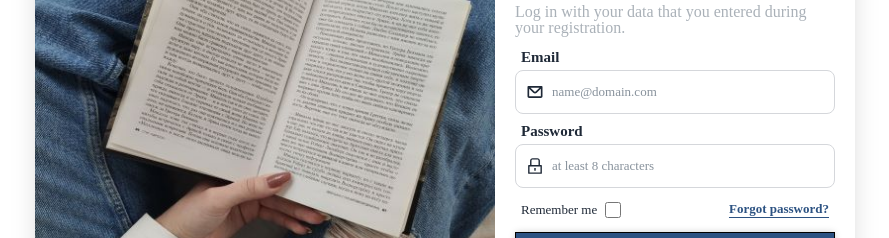
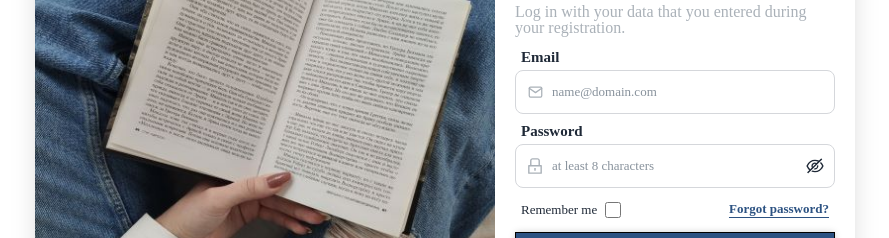
Before and after one commit to woohyeon-dev/booklovers, a React app in the folder client/: page /login in a window 1280 px wide. Shown: the part 254-492 px from the top of the page, without its empty margins (195-1084 px from the left). Built offline with nearby package versions, Linux system fonts and the light colour scheme; a web font is replaced by a local one.

Commit message:
Implement input password view/hide function

```diff
--- a/client/src/components/Input.tsx
+++ b/client/src/components/Input.tsx
@@ -1,9 +1,11 @@
-import React from 'react';
+import React, { useState } from 'react';
 import styled from 'styled-components';
 import { IconType } from 'react-icons/lib';
+import { AiOutlineEye, AiOutlineEyeInvisible } from 'react-icons/ai';
 
 type props = {
   Icon?: IconType;
+  iconWidth?: number;
   label?: string;
   name: string;
   type: string;
@@ -12,18 +14,35 @@ type props = {
   onChange: (e: React.ChangeEvent<HTMLInputElement>) => void;
 };
 
-const Input = (props: props) => {
-  const { label, Icon, ...rest } = props;
+const Input = ({ label, Icon, iconWidth = 20, type, ...rest }: props) => {
+  const [inputType, setInputType] = useState(type);
+  const [visible, setVisible] = useState(false);
+  const toggleIcon = (e: React.MouseEvent<SVGElement>) => {
+    setVisible((current) => {
+      if (!current) {
+        setInputType('text');
+      } else {
+        setInputType(type);
+      }
+      return !current;
+    });
+  };
   return (
     <InputBox>
       {label && (
-        <label className="customLabel" htmlFor={props.name}>
+        <label className="customLabel" htmlFor={rest.name}>
           {label}
         </label>
       )}
       <div className="inputGroup">
-        {Icon && <Icon className="icon" />}
-        <input style={Icon && { paddingLeft: '36px' }} className="customInput" {...rest} />
+        {Icon && <Icon className="icon" style={{ width: `${iconWidth}px`, margin: `0 ${(20 - iconWidth) / 2}px` }} />}
+        <input className="customInput" style={Icon && { padding: '0 36px' }} type={inputType} {...rest} />
+        {type === 'password' &&
+          (visible ? (
+            <AiOutlineEye className="visibleIcon" onClick={toggleIcon} />
+          ) : (
+            <AiOutlineEyeInvisible className="visibleIcon" onClick={toggleIcon} />
+          ))}
       </div>
     </InputBox>
   );
@@ -49,11 +68,11 @@ const InputBox = styled.div`
   }
 
   .icon {
-    width: 20px;
     height: 20px;
     position: absolute;
     top: 12px;
     left: 10px;
+    color: #aab1b8;
   }
 
   .customInput {
@@ -64,6 +83,14 @@ const InputBox = styled.div`
     border: 1px solid #d5d7db;
     border-radius: 0.5rem;
   }
+
+  .visibleIcon {
+    width: 20px;
+    height: 20px;
+    position: absolute;
+    top: 12px;
+    right: 10px;
+  }
 `;
 
 export default Input;
--- a/client/src/pages/Login.tsx
+++ b/client/src/pages/Login.tsx
@@ -1,7 +1,7 @@
 import React from 'react';
 import styled from 'styled-components';
 import { Input, Button, FormContainer } from '@components';
-import { CgMail } from 'react-icons/cg';
+import { FiMail } from 'react-icons/fi';
 import { AiOutlineLock, AiFillFacebook } from 'react-icons/ai';
 import { Link } from 'react-router-dom';
 
@@ -16,7 +16,8 @@ const Login = () => {
           type="email"
           placeholder="name@domain.com"
           onChange={handleInput}
-          Icon={CgMail}
+          Icon={FiMail}
+          iconWidth={15}
         />
         <Input
           label="Password"
```
